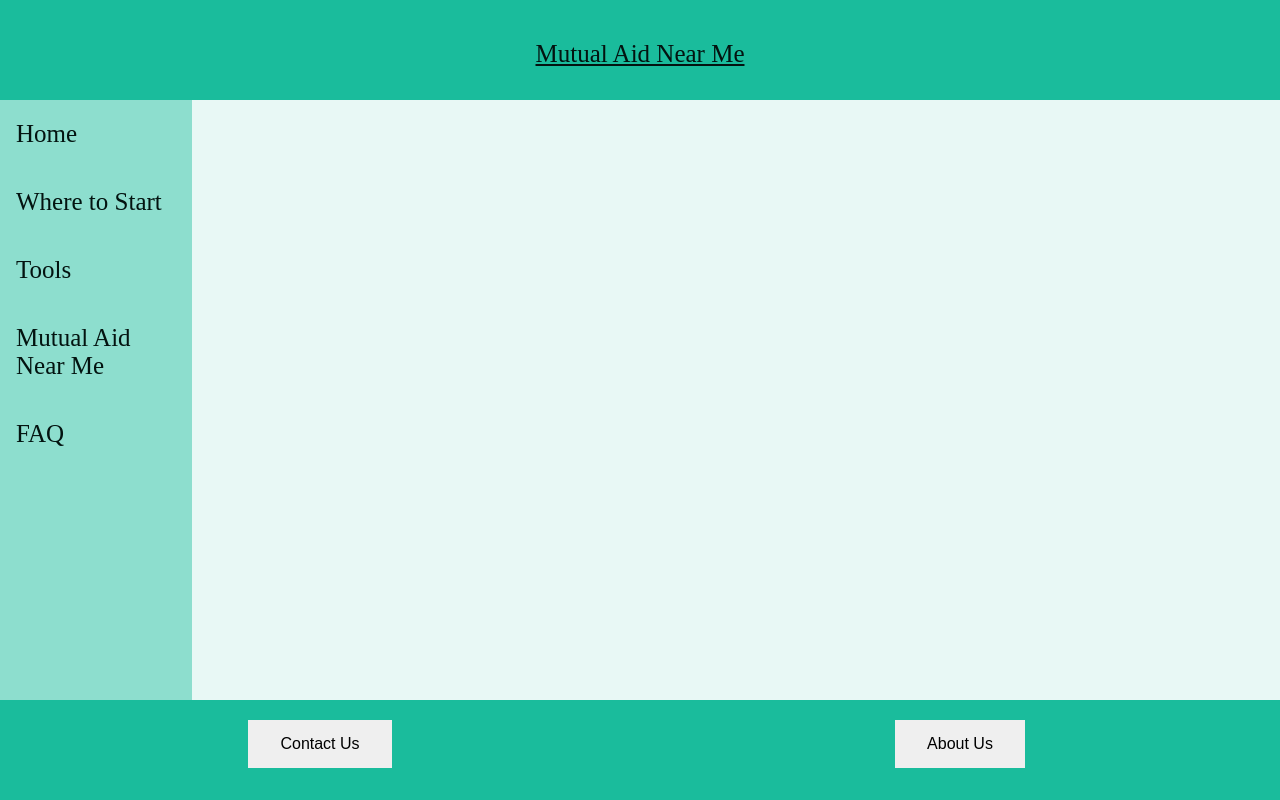
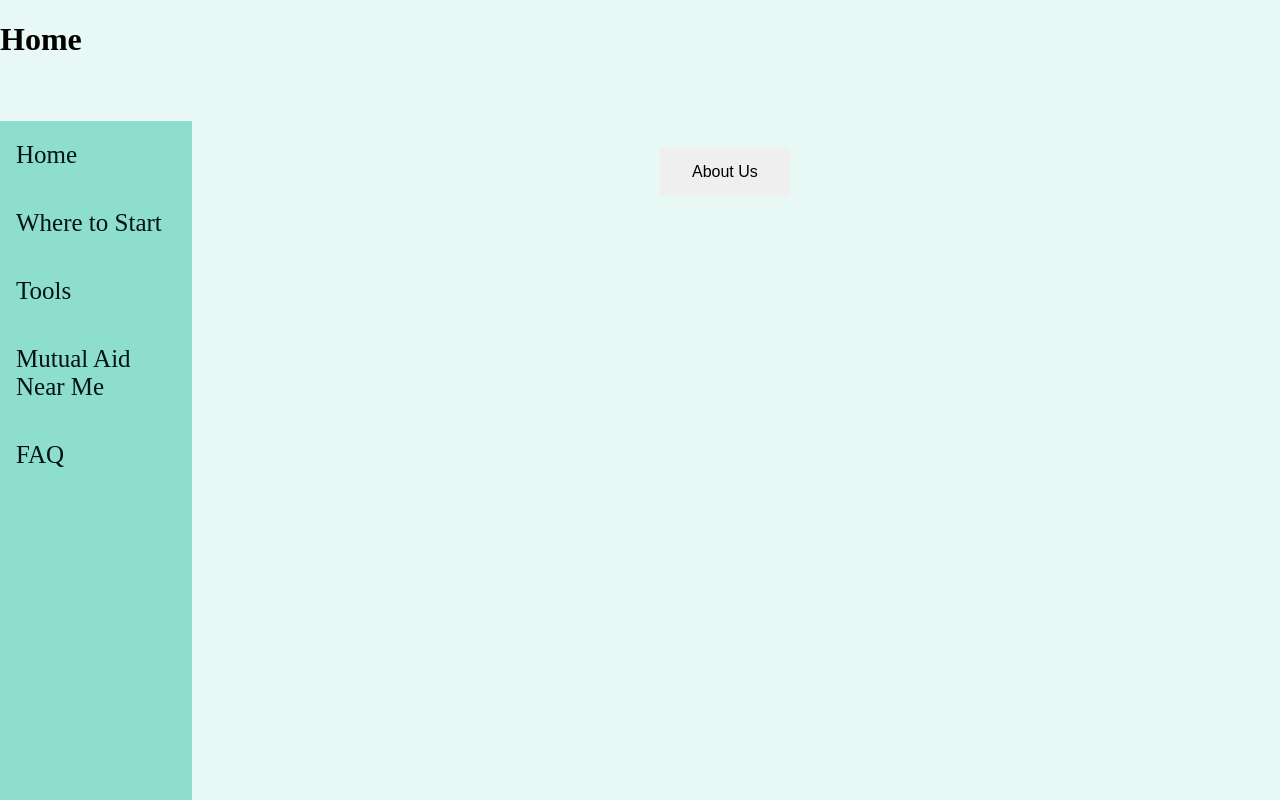
Before and after one commit to INF466Spring2021/MutualAid, a plain HTML site: page mutualaidnearme.html in a window 1280 px wide. Drawn offline with Linux system fonts and the light colour scheme.

Commit message:
Update mutualaidnearme.html

```diff
--- a/mutualaidnearme.html
+++ b/mutualaidnearme.html
@@ -34,19 +34,23 @@
         </nav>
 
         <!-- Header -->
-        <div class="header">
-        <a href="urlhere">Mutual Aid Near Me</a>
-        </div>
+        <header>
+            <h1>Home</h1>
+        </header>
 
         <main>
-
+            <div class="content">
+                <div class="spacer">
+                    &nbsp;
+                </div>
+            </div>
         </main>
 
-        <div class="footer">
-            <div class="buttonplacement">
-                <div tabindex="0" class="flexbutton"><button class="buttons">Contact Us</button></div>
-                <div tabindex="0" class="flexbutton"><button class="buttons">About Us</button></div>
-            </div>
-        </div>
+        <footer>
+          <div class="buttonplacement">
+            <div tabindex="0" class="flexbutton"><button class="buttons">Contact Us</button></div>
+            <div tabindex="0" class="flexbutton"><button class="buttons">About Us</button></div>
+          </div>
+        </footer>
     </body>
 </html>
```
